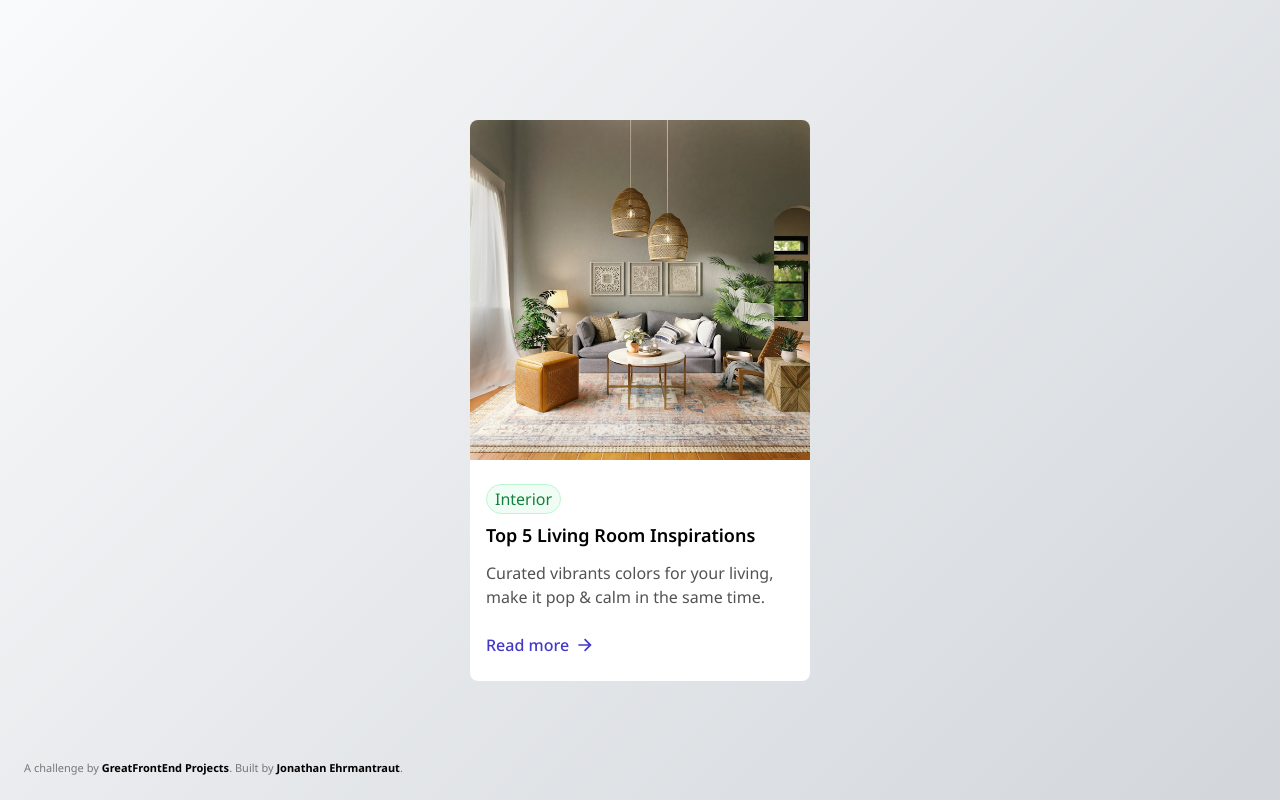
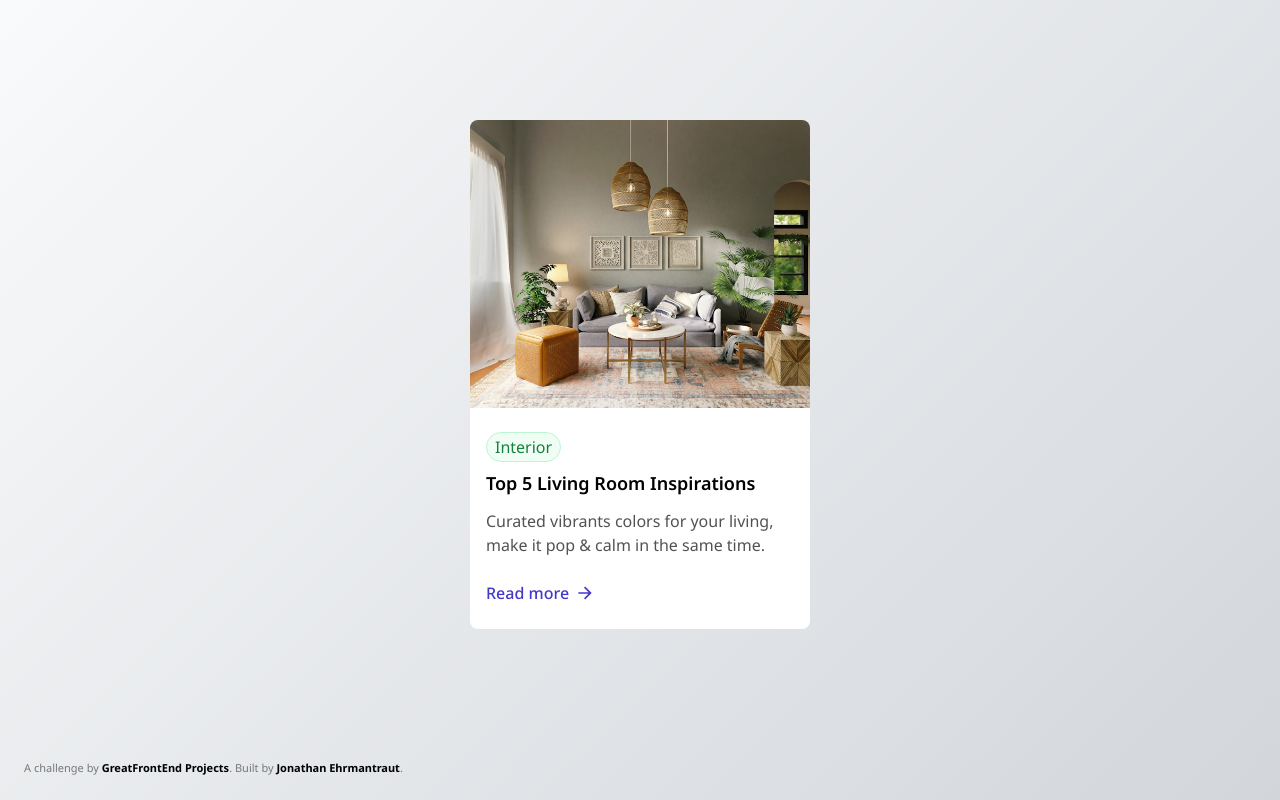
Before and after one commit to Jehrman27/blog-card, a plain HTML site: page index.html in a window 1280 px wide. Drawn offline with nearby package versions, Linux system fonts and the light colour scheme.

Commit message:
fix size and positioning of the card image

```diff
--- a/css/style.css
+++ b/css/style.css
@@ -28,6 +28,10 @@ body {
 }
 
 .blog-card-image {
+  width: 100%;
+  height: 288px;
+  object-fit: cover;
+  object-position: center;
   border-top-left-radius: 8px;
   border-top-right-radius: 8px;
 }
```
